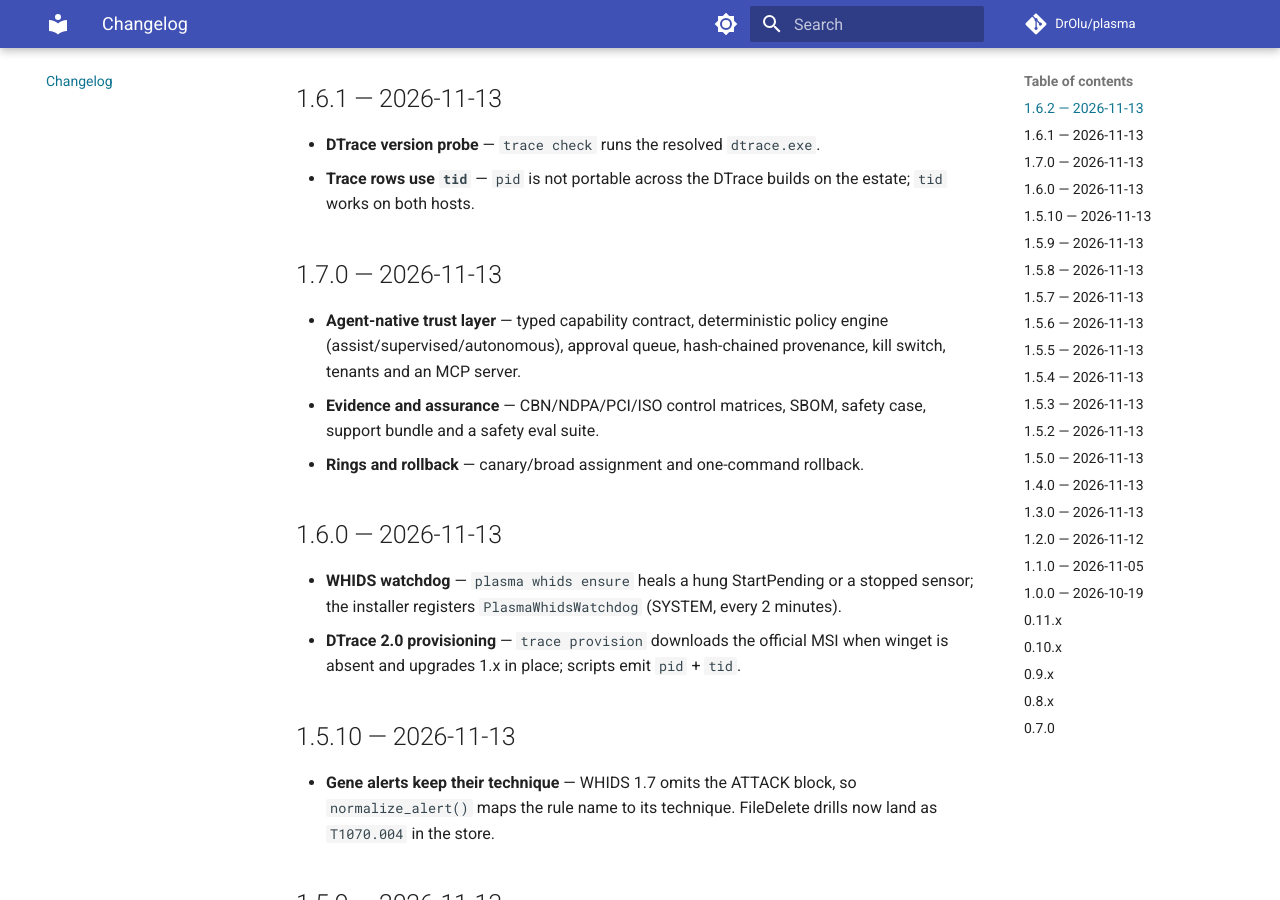
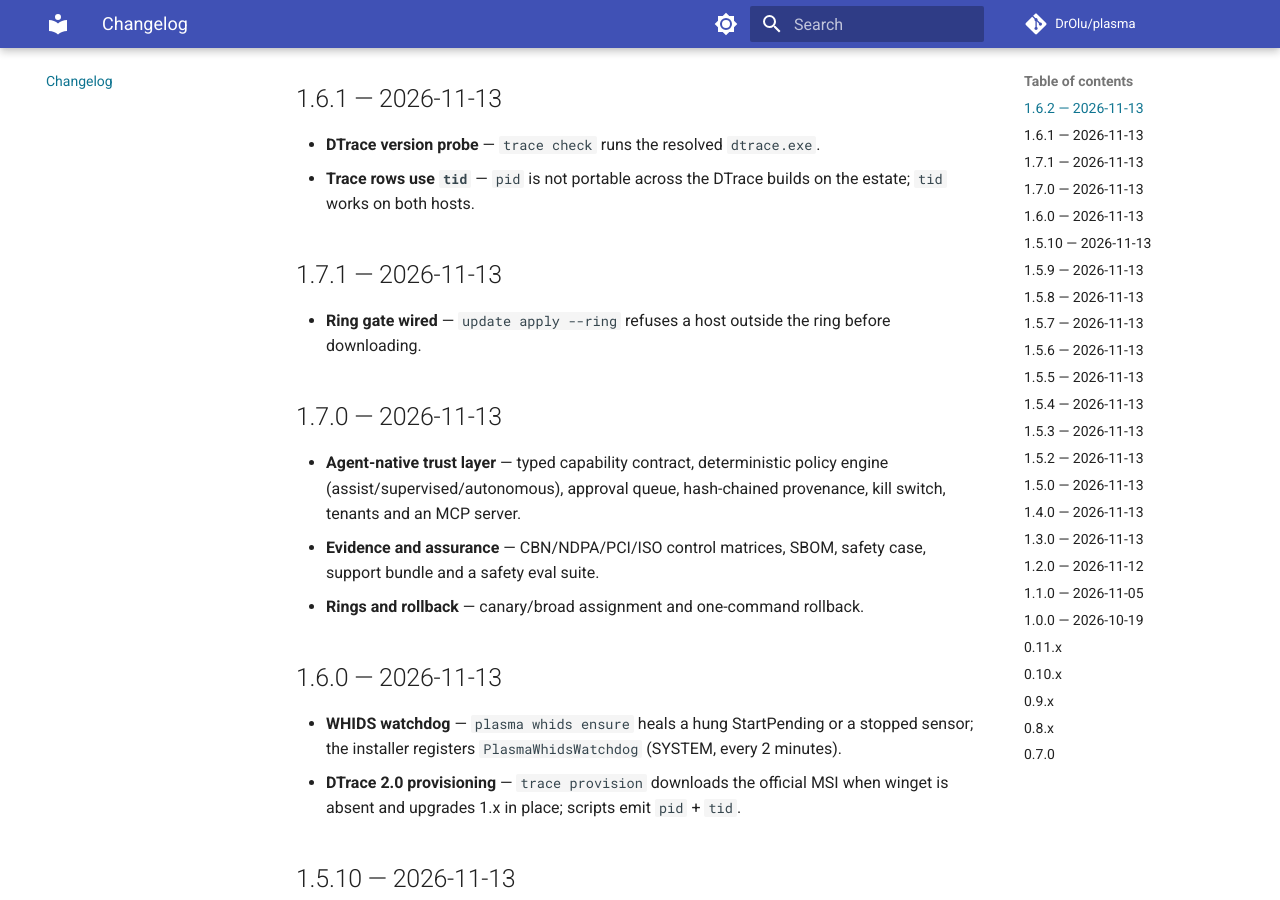
Before and after one commit to DrOlu/plasma, an MkDocs documentation site: the page built from docs/changelog.md, in a window 1280 px wide and 900 px high, scrolled down 380 px. Built offline with MkDocs 1.6.1 and Material for MkDocs 9.7.7, drawn with Linux system fonts in a browser that asks for light colours; comment, search, counter and statistics services are not loaded.

Commit message:
fix(update): enforce the deployment ring gate (v1.7.1)
update apply --ring was documented but not wired. Check ring membership
before downloading and refuse with exit 2, pointing at ring assign.

```diff
--- a/docs/changelog.md
+++ b/docs/changelog.md
@@ -15,6 +15,11 @@ Highlights by release:
 - **DTrace version probe** — `trace check` runs the resolved `dtrace.exe`.
 - **Trace rows use `tid`** — `pid` is not portable across the DTrace builds
   on the estate; `tid` works on both hosts.
+
+## 1.7.1 — 2026-11-13
+
+- **Ring gate wired** — `update apply --ring` refuses a host outside the
+  ring before downloading.
 
 ## 1.7.0 — 2026-11-13
 
--- a/plasma/__init__.py
+++ b/plasma/__init__.py
@@ -1,5 +1,5 @@
 """Plasma — agent-based EDR bundle with a frozen neuralOS instance."""
 
-__version__ = "1.7.0"
+__version__ = "1.7.1"
 PRODUCT = "Plasma"
 SCHEMA_VERSION = 1
--- a/pyproject.toml
+++ b/pyproject.toml
@@ -4,7 +4,7 @@ build-backend = "setuptools.build_meta"
 
 [project]
 name = "plasma-edr"
-version = "1.7.0"
+version = "1.7.1"
 description = "Plasma — an agent-based EDR bundle: Sentinel detection layer + a frozen neuralOS instance"
 readme = "README.md"
 requires-python = ">=3.9"
--- a/website/index.html
+++ b/website/index.html
@@ -484,7 +484,7 @@ footer{border-top:1px solid var(--line);padding:44px 0 60px;color:var(--muted);f
 <header class="nav">
   <a class="brand" href="#top" aria-label="Plasma home">
     <span class="mark" aria-hidden="true"></span>
-    <span>PLASMA <em>v1.7.0</em></span>
+    <span>PLASMA <em>v1.7.1</em></span>
   </a>
   <nav class="nav-links" id="navLinks" aria-label="Sections">
     <a href="#architecture">Architecture</a>
@@ -516,7 +516,7 @@ footer{border-top:1px solid var(--line);padding:44px 0 60px;color:var(--muted);f
 <section class="hero">
   <div class="wrap hero-grid">
     <div>
-      <span class="eyebrow"><span class="dot"></span> Windows EDR · on-device · v1.7.0</span>
+      <span class="eyebrow"><span class="dot"></span> Windows EDR · on-device · v1.7.1</span>
       <h1>See the whole machine.<br><span>Trust none of it blindly.</span></h1>
       <p class="sub">
         Plasma is a <strong>lake-less, agent-native Windows EDR</strong>: on-box sensors normalize into
@@ -1290,7 +1290,7 @@ plasma store rotate --events events.jsonl --max-mb 256</code></pre>
   <div class="wrap">
     <div class="foot">
       <div>
-        <div class="brand" style="margin-bottom:10px"><span class="mark" aria-hidden="true"></span><span>PLASMA <em>v1.7.0</em></span></div>
+        <div class="brand" style="margin-bottom:10px"><span class="mark" aria-hidden="true"></span><span>PLASMA <em>v1.7.1</em></span></div>
         <div>The lake-less Windows EDR.<br>No log lake. No cloud. No blind trust.</div>
       </div>
       <div style="display:grid;gap:6px">
```
Also changed, not shown: CHANGELOG.md (+10 -0 lines), 2 other files.
